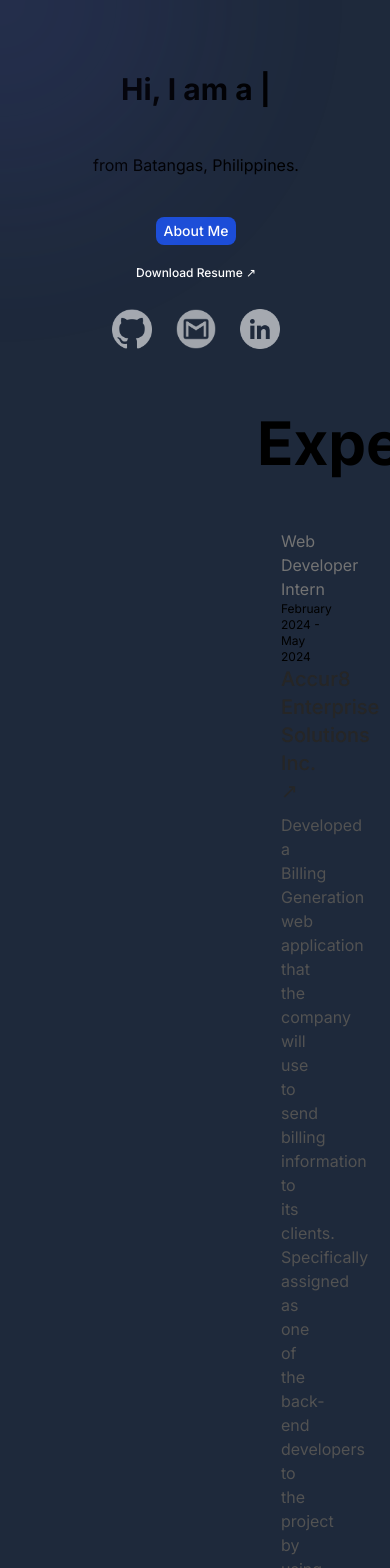
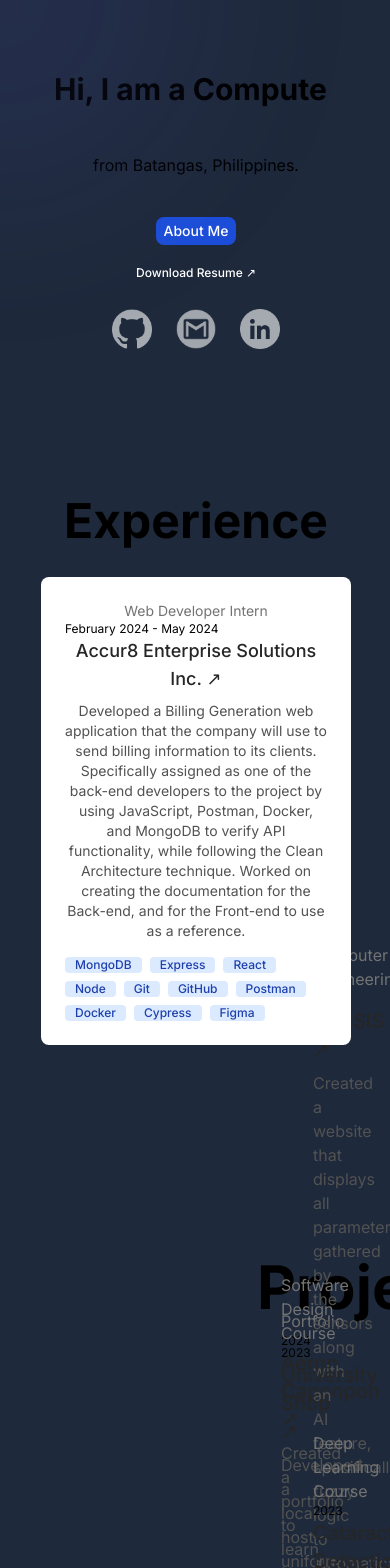
Before and after one commit to aeron-cap/aeron.github.io, a Next.js app: page / in a window 390 px wide. Shown: the top 1568 px of the page. Built offline with nearby package versions, Linux system fonts and the light colour scheme.

Commit message:
modified experience and experience cards for responsiveness

```diff
--- a/app/components/ExperienceCards.tsx
+++ b/app/components/ExperienceCards.tsx
@@ -26,29 +26,31 @@
 ];
 
 const ExperienceCards = () => {
-  return experienceData.map((x) => (
+  return (
+    <div className="max-w-screen-lg mx-auto px-4">
+      {experienceData.map((x) => (
         <div className="pb-8" key={x.id}>
           <div className="flex flex-col rounded-lg h-auto bg-white dark:bg-black/40 backdrop-blur-2xl transition ease-in-out delay-150 bg-black/40 hover:-translate-y-1 hover:scale-105 hover:shadow-2xl duration-200">
-        <div className="flex flex-col justify-stretch p-6">
-          <p className="text-m text-neutral-500 dark:text-neutral-300">
+            <div className="flex flex-col justify-stretch p-6 md:p-8">
+              <p className="text-sm md:text-md text-neutral-500 dark:text-neutral-300">
                 {x.position}
               </p>
-          <a className="text-xs w-fit">{x.duration}</a>
+              <a className="text-xs md:text-sm w-fit">{x.duration}</a>
               <a
-            className="after:content-['_↗'] mb-2 text-xl font-medium text-neutral-800 dark:text-neutral-50"
+                className="after:content-['_↗'] mb-2 text-lg md:text-xl font-medium text-neutral-800 dark:text-neutral-50"
                 href={x.link}
                 target="_blank"
               >
                 {x.company}
               </a>
-          <p className="mb-4 text-base text-neutral-600 dark:text-neutral-200">
+              <p className="mb-4 text-sm md:text-base text-neutral-600 dark:text-neutral-200">
                 {x.description}
               </p>
               <div className="flex flex-wrap gap-2">
                 {x.tags.map((tag) => (
                   <span
-                key={tag} // Use tag as the key, assuming tags are unique
-                className="w-fit bg-blue-100 text-blue-800 text-sm font-medium me-2 px-2.5 rounded dark:bg-blue-900 dark:text-blue-300"
+                    key={tag}
+                    className="w-fit bg-blue-100 text-blue-800 text-xs md:text-sm font-medium px-2.5 rounded dark:bg-blue-900 dark:text-blue-300"
                   >
                     {tag}
                   </span>
@@ -57,7 +59,9 @@
             </div>
           </div>
         </div>
-  ));
+      ))}
+    </div>
+  );
 };
 
 export default ExperienceCards;
--- a/app/experience/page.tsx
+++ b/app/experience/page.tsx
@@ -4,11 +4,12 @@
 
 const Experience = () => {
   return (
-    <main id="experience" className="flex flex-col h-auto w-screen px-40">
-      <div className="pt-16 pl-24">
-        <p className="text-6xl text-left font-bold">Experience</p>
-      </div>
-      <div className="pt-8 pl-24">
+    <main
+      id="experience"
+      className="flex flex-col justify-center items-center h-screen w-screen"
+    >
+      <div className="pt-8 w-full max-w-screen-lg px-6 sm:px-20 text-center sm:text-left">
+        <p className="text-5xl px-4 font-bold sm:text-6xl mb-8">Experience</p>
         <ExperienceCards />
       </div>
     </main>
```
Lines whose indentation alone changed are shown as unchanged.
